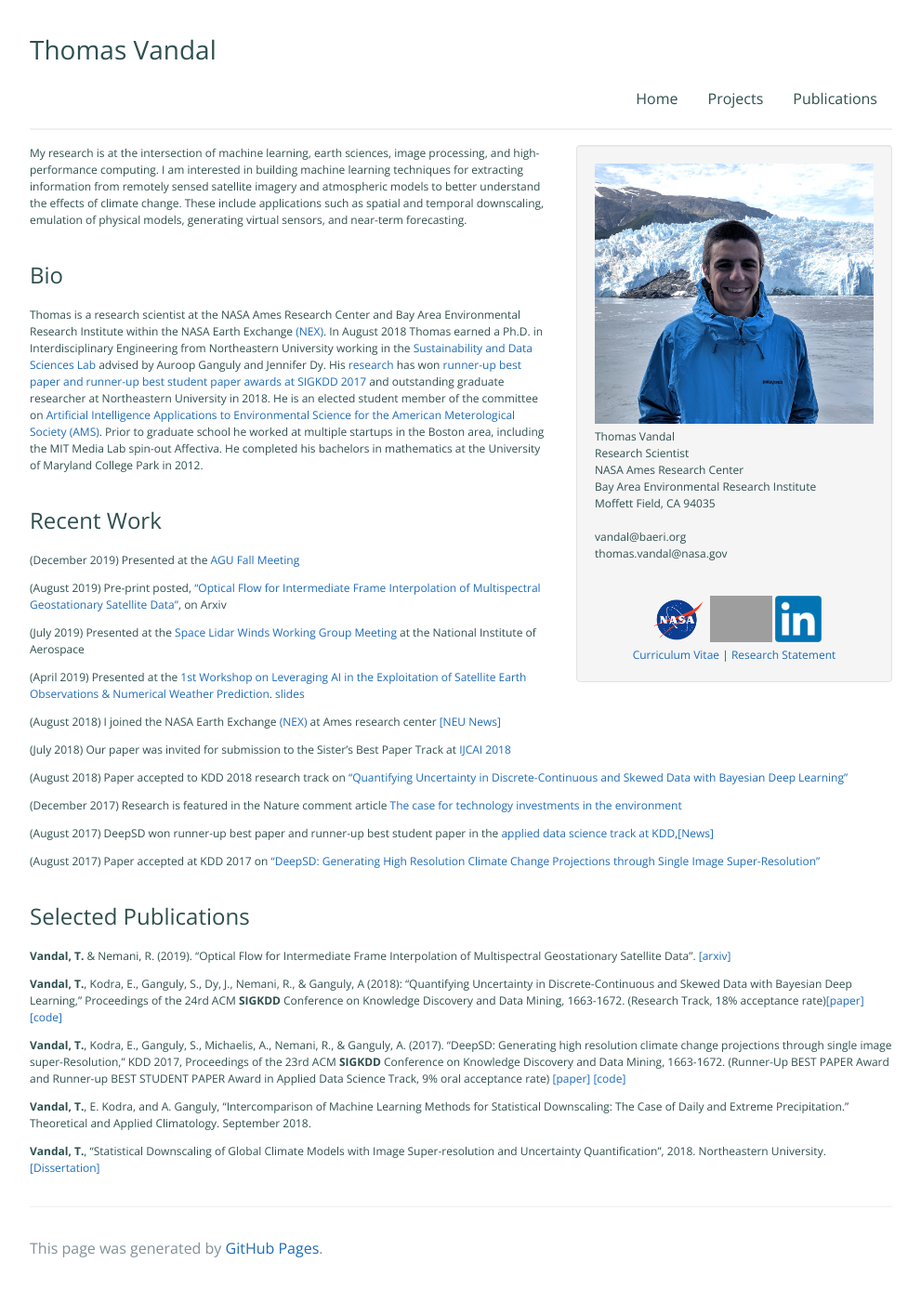
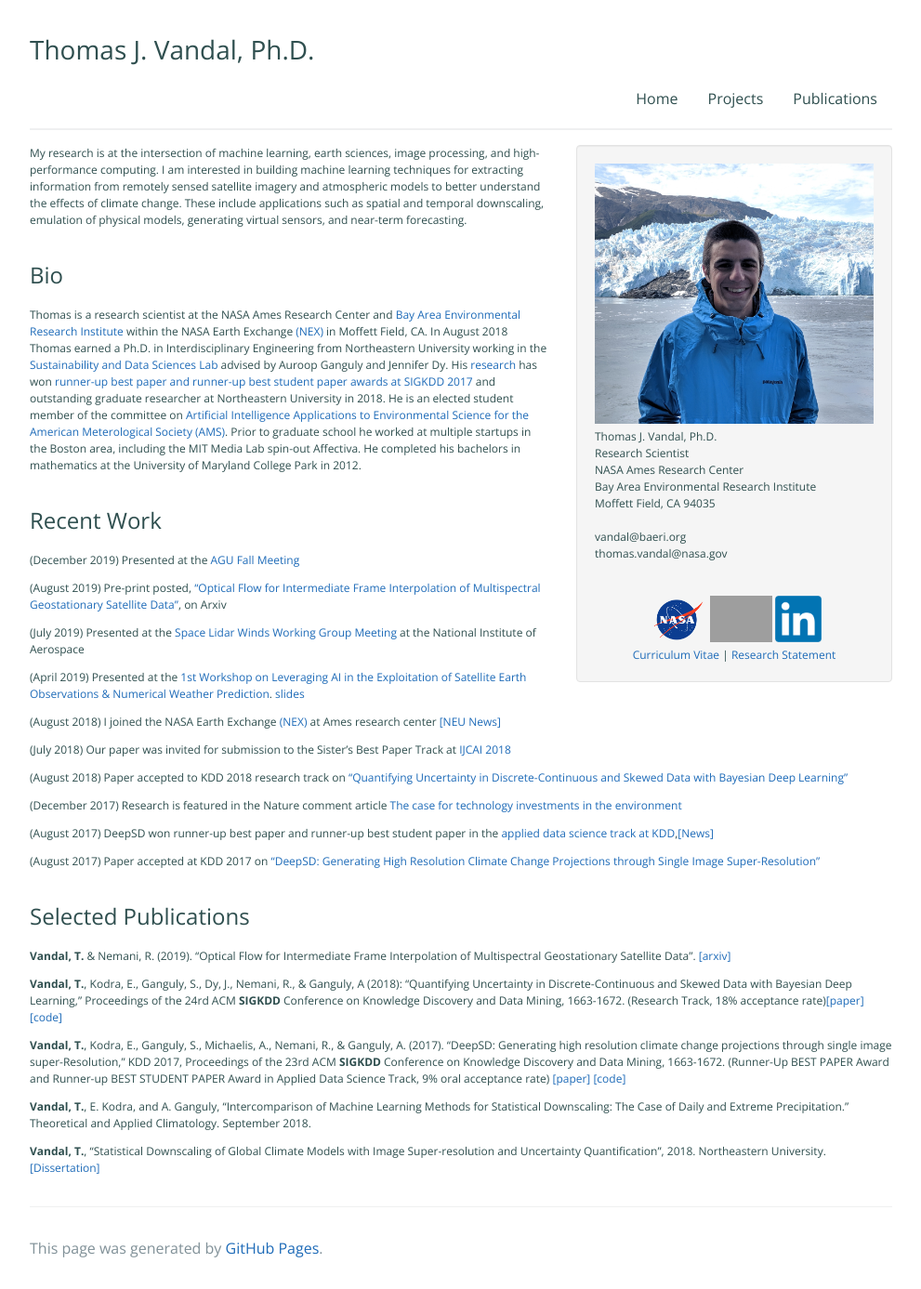
Before and after one commit to tjvandal/tjvandal.github.io, a Jekyll site: the page built from index.md, in a window 1280 px wide. Shown: the whole page at 93% size, without its empty margins (144-1135 px from the left). Built offline with Jekyll 4.4.1, drawn with Linux system fonts in a browser that asks for light colours; grey boxes are pictures that could not be loaded.

Commit message:
update information

```diff
--- a/index.md
+++ b/index.md
@@ -1,6 +1,6 @@
 ---
 layout: homepage
-title: Thomas Vandal
+title: Thomas J. Vandal, Ph.D.
 role: Research Scientist
 affiliation: NASA Ames Research Center <br>Bay Area Environmental Research Institute <br> Moffett Field, CA 94035
 contact: vandal@baeri.org <br> thomas.vandal@nasa.gov <br>
@@ -12,7 +12,7 @@ My research is at the intersection of machine learning, earth sciences, image pr
 
 # Bio
 
-Thomas is a research scientist at the NASA Ames Research Center and Bay Area Environmental Research Institute within the NASA Earth Exchange [(NEX)](https://www.nasa.gov/nex). In August 2018 Thomas earned a Ph.D. in Interdisciplinary Engineering from Northeastern University working in the [Sustainability and Data Sciences Lab](https://web.northeastern.edu/sds/) advised by Auroop Ganguly and Jennifer Dy. His [research](https://www.youtube.com/watch?v=DBYKfMTS23Q) has won [runner-up best paper and runner-up best student paper awards at SIGKDD 2017](https://www.kdd.org/awards/view/2017-sigkdd-best-paper-award-winners) and outstanding graduate researcher at Northeastern University in 2018.  He is an elected student member of the committee on [Artificial Intelligence Applications to Environmental Science for the American Meterological Society (AMS)](https://www.ametsoc.org/index.cfm/stac/committees/committee-on-artificial-intelligence-applications-to-environmental-science/membership/). Prior to graduate school he worked at multiple startups in the Boston area, including the MIT Media Lab spin-out Affectiva.  He completed his bachelors in mathematics at the University of Maryland College Park in 2012.
+Thomas is a research scientist at the NASA Ames Research Center and [Bay Area Environmental Research Institute](https://baeri.org/) within the NASA Earth Exchange [(NEX)](https://www.nasa.gov/nex)  in Moffett Field, CA. In August 2018 Thomas earned a Ph.D. in Interdisciplinary Engineering from Northeastern University working in the [Sustainability and Data Sciences Lab](https://web.northeastern.edu/sds/) advised by Auroop Ganguly and Jennifer Dy. His [research](https://www.youtube.com/watch?v=DBYKfMTS23Q) has won [runner-up best paper and runner-up best student paper awards at SIGKDD 2017](https://www.kdd.org/awards/view/2017-sigkdd-best-paper-award-winners) and outstanding graduate researcher at Northeastern University in 2018.  He is an elected student member of the committee on [Artificial Intelligence Applications to Environmental Science for the American Meterological Society (AMS)](https://www.ametsoc.org/index.cfm/stac/committees/committee-on-artificial-intelligence-applications-to-environmental-science/membership/). Prior to graduate school he worked at multiple startups in the Boston area, including the MIT Media Lab spin-out Affectiva.  He completed his bachelors in mathematics at the University of Maryland College Park in 2012.
 
 # Recent Work
 
```
